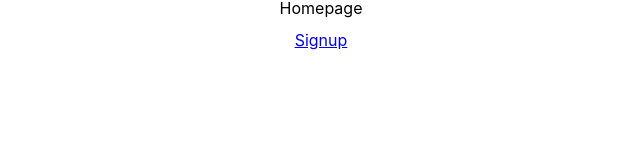
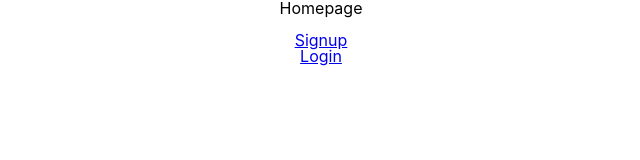
Before and after one commit to mjherich/Lambda-School-Coursework, a React (Create React App) app in the folder devdesk/: page / in a window 1280 px wide. Shown: the top 160 px of the page, without its empty margins (319-959 px from the left). Built offline with nearby package versions, Linux system fonts and the light colour scheme.

Commit message:
routing added from homepage --> login

```diff
--- a/devdesk/src/App.js
+++ b/devdesk/src/App.js
@@ -19,6 +19,7 @@ function App() {
           <>
             <div>Homepage</div><br/>
             <Link to="/signup/">Signup</Link><br/>
+            <Link to="/login/">Login</Link>
           </>
         }
       />
--- a/devdesk/src/components/UserOnboarding/Login.js
+++ b/devdesk/src/components/UserOnboarding/Login.js
@@ -4,6 +4,8 @@ import { Link } from "react-router-dom";
 export default function Login(props) {
 
     return (
-        <Link to="/">Homepage</Link>
+        <>
+            <Link to="/">Homepage</Link>
+        </>
     )
 }
```
